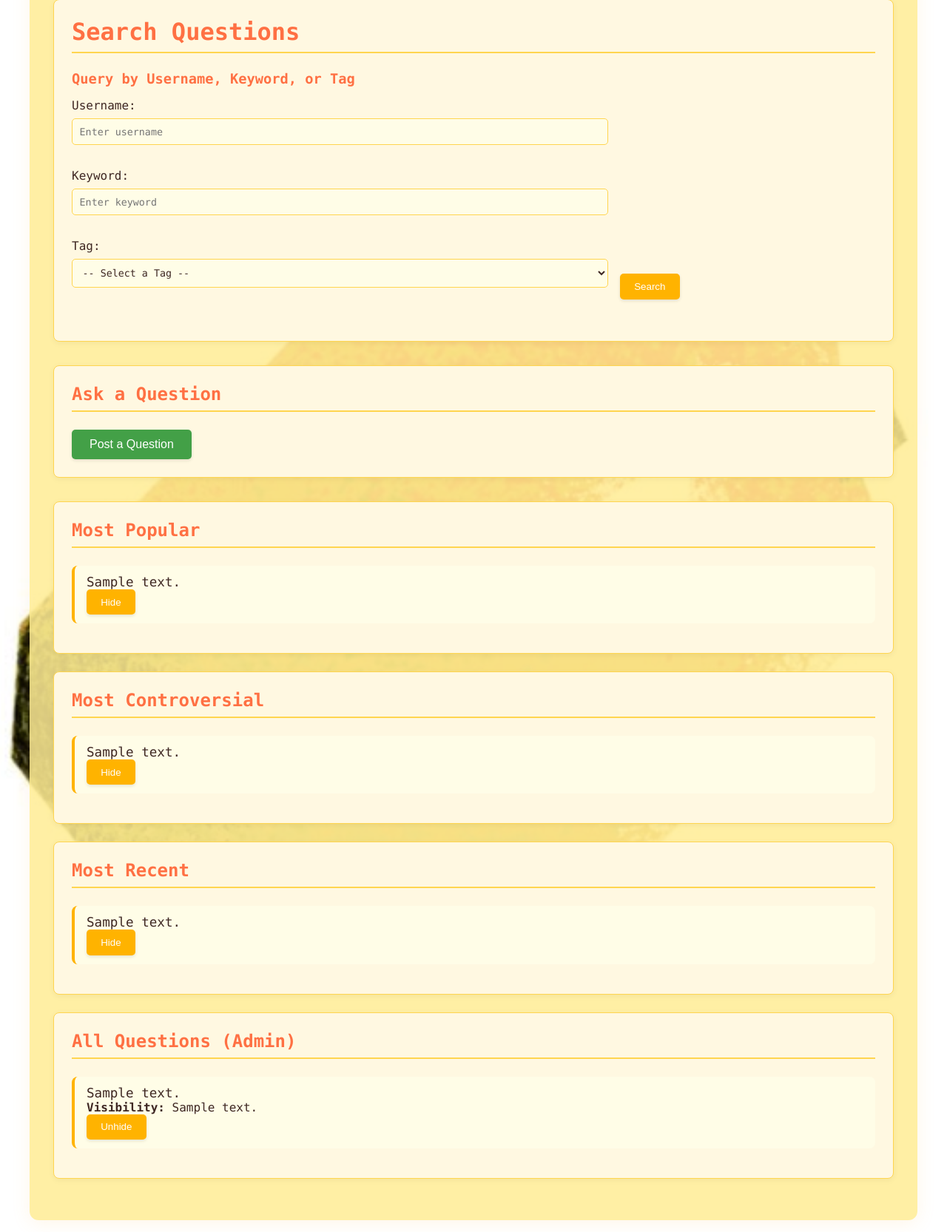
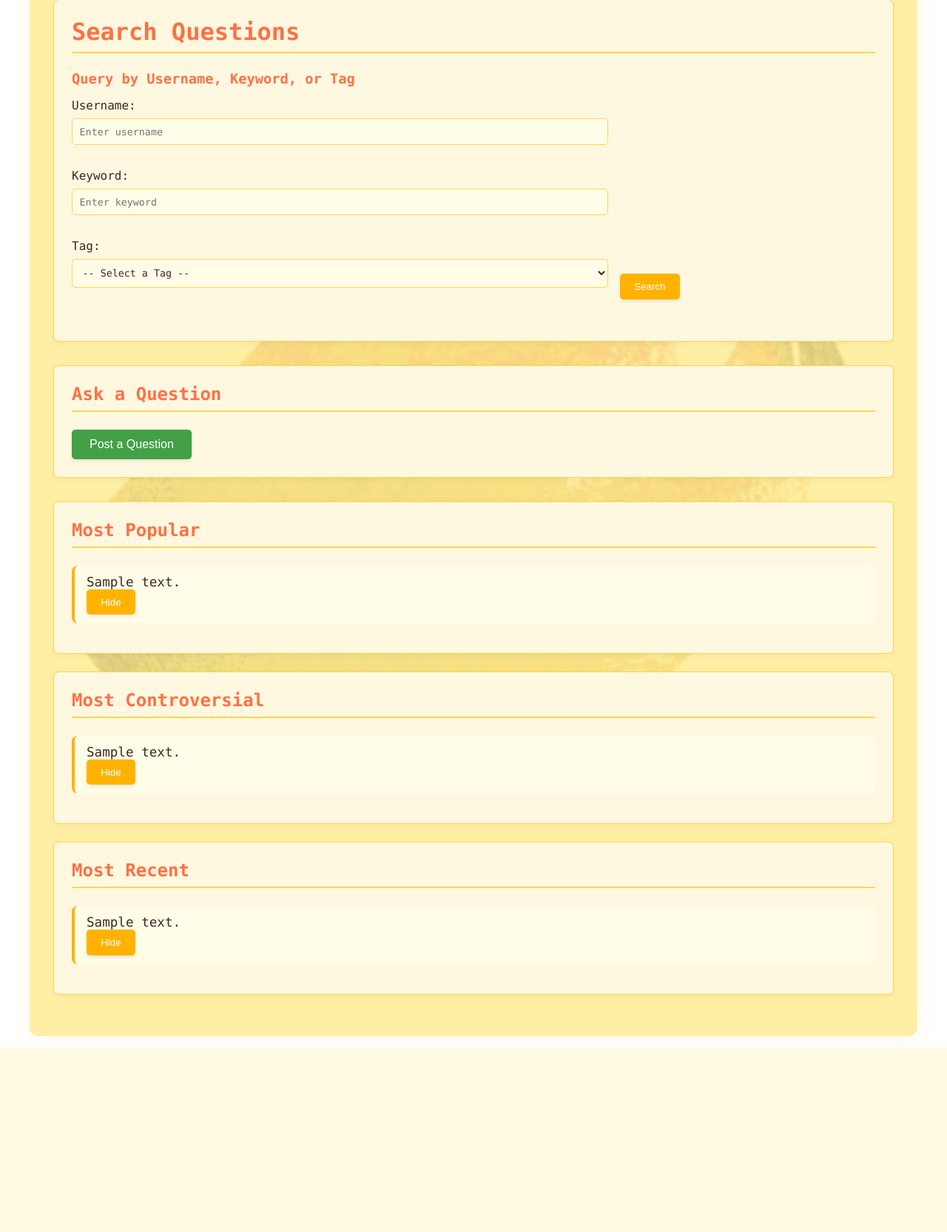
Before and after one commit to Techdude01/MangoDB, a Flask app: template server/templates/home.html in a window 1280 px wide. Shown: the part 100-1766 px from the top of the page at 74% size. After the commit the page ends 1517 px from the top, so only its background shows below. Run offline with Flask 3, Linux system fonts and the light colour scheme; a user stored in the database is signed in; the template is opened without the code that fills it: most values are stand-ins (such as "Sample title", 1, 10 or a date in 2020).

Commit message:
Update home.html

```diff
--- a/server/templates/home.html
+++ b/server/templates/home.html
@@ -209,38 +209,6 @@
         {% endif %}
     </div>
 
- <!-- Admin-Only: All Questions Section -->
-    {% if user_role == 'admin' %}
-    <div class="card question-list-card admin-section">
-        <h2 class="section-heading">All Questions (Admin)</h2>
-        <ul class="item-list question-list">
-            {% for question in all_questions %}
-            <li class="item question-item">
-                <a href="{{ url_for('question_detail', question_id=question['questionID']) }}" class="question-link">
-                    {{ question['questionText'] }}
-                </a>
-                <p class="visibility-info">
-                    <strong>Visibility:</strong> {{ question['visibility'] }}
-                </p>
-
-                <!-- Admin actions for hiding/unhiding questions -->
-                {% if question['visibility'] == 'visible' %}
-                <form action="{{ url_for('hide_question', question_id=question['questionID']) }}" method="POST" style="display:inline;">
-                    <button type="submit" class="btn btn-warning">Hide</button>
-                </form>
-                {% else %}
-                <form action="{{ url_for('unhide_question', question_id=question['questionID']) }}" method="POST" style="display:inline;">
-                    <button type="submit" class="btn btn-success">Unhide</button>
-                </form>
-                {% endif %}
-            </li>
-            {% else %}
-            <li class="no-items info-text">No questions found.</li>
-            {% endfor %}
-        </ul>
-    </div>
-    {% endif %}
-
 </div> <!-- End .main -->
 
 <!-- JavaScript -->
```
